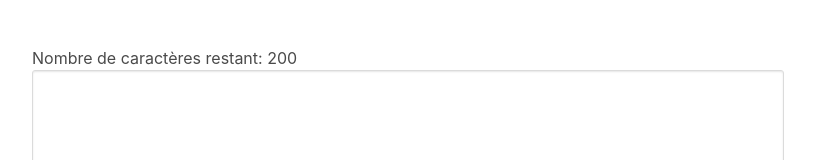
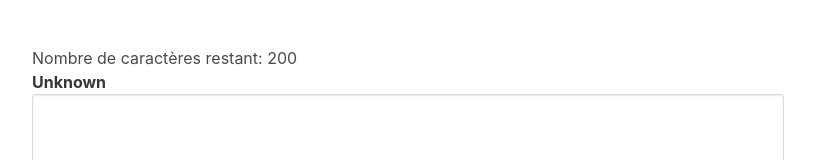
Before and after one commit to nyl-auster/totem, a React (Create React App) app: page /discussion/1 in a window 1280 px wide. Shown: the part 279-439 px from the top of the page, without its empty margins (232-1047 px from the left). Built offline with nearby package versions, Linux system fonts and the light colour scheme; no server answers.

Commit message:
totem fix invite form

```diff
--- a/src/components/Chat.js
+++ b/src/components/Chat.js
@@ -42,7 +42,10 @@ class Chat extends Component {
     return (
       <div>
         <MessageList messages={this.state.messages} />
-        <MessageForm onMessageSended={message => this.sendMessage(message)} />
+        <MessageForm
+          userName={this.props.userName}
+          onMessageSended={message => this.sendMessage(message)}
+        />
       </div>
     );
   }
--- a/src/components/MessageForm.js
+++ b/src/components/MessageForm.js
@@ -37,6 +37,9 @@ class MessageForm extends React.Component {
             {this.state.count}
           </span>
         </div>
+        <div>
+          <strong>{this.props.userName}</strong>
+        </div>
         <textarea
           value={this.state.message}
           onChange={this.handleChange.bind(this)}
--- a/src/pages/InvitePage.js
+++ b/src/pages/InvitePage.js
@@ -15,7 +15,7 @@ class InvitePage extends Component {
         <h1 className="section title is-1 has-text-centered">
           Rejoindre un Totem en cours
         </h1>
-        <JoinForm invite="true" discussionId={discussionId} />
+        <JoinForm {...this.props} invite="true" discussionId={discussionId} />
       </div>
     );
   }
```
